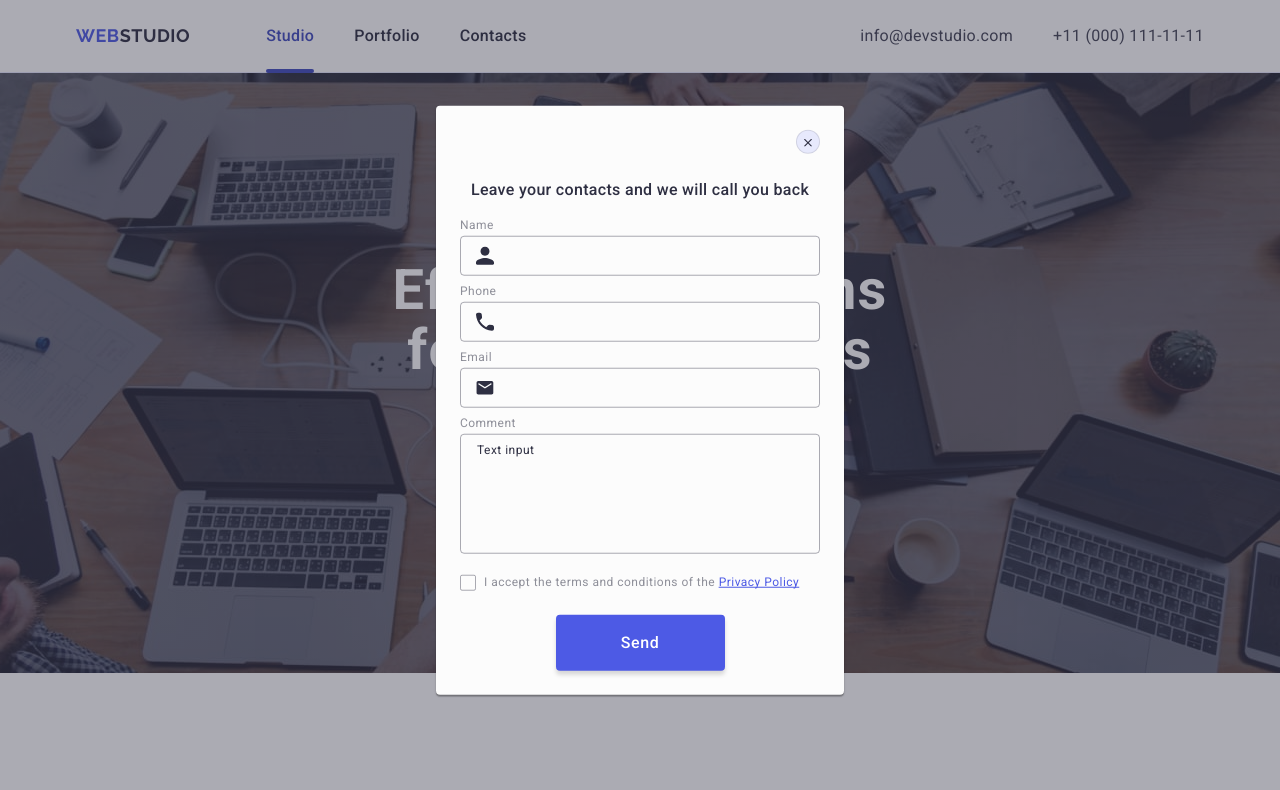
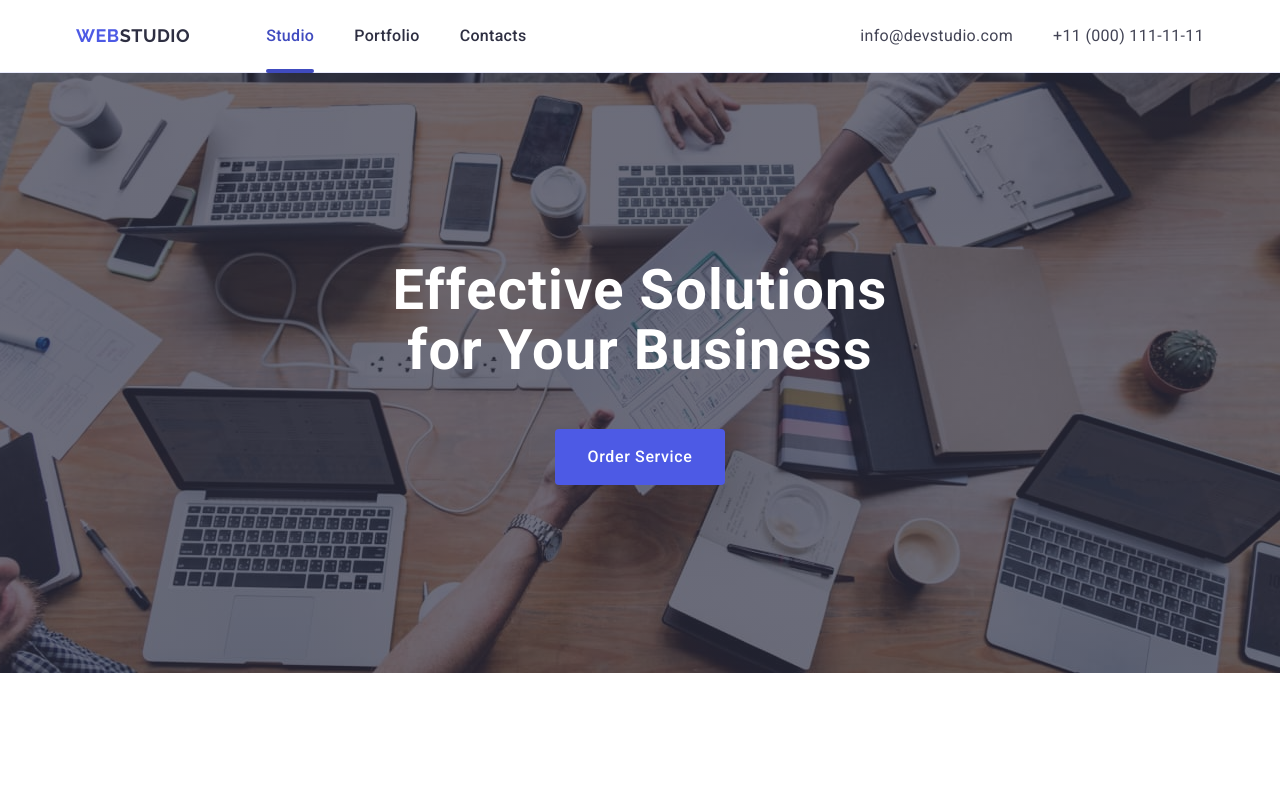
Before and after one commit to KatjaN711/goit-markup-hw-06, a plain HTML site: page index.html in a window 1280 px wide. Shown: the top 790 px of the page. Drawn offline with nearby package versions, Linux system fonts and the light colour scheme.

Commit message:
update2-18-02-25

```diff
--- a/css/styles.css
+++ b/css/styles.css
@@ -345,6 +345,7 @@ button {
   background-repeat: no-repeat;
   background-position: center;
   background-size: cover;
+
   @media screen and (min-resolution: 2x) {
     background-image: linear-gradient(
         rgba(46, 47, 66, 0.7),
@@ -428,6 +429,7 @@ button {
         rgba(46, 47, 66, 0.7)
       ),
       url(../images/bg-hero1.jpg);
+
     @media screen and (min-resolution: 2x) {
       background-image: linear-gradient(
           rgba(46, 47, 66, 0.7),
@@ -1131,7 +1133,6 @@ footer .span-logo {
   color: #8e8f99;
   display: flex;
   align-items: center;
-  flex-shrink: none;
 }
 .modal-check-item {
   width: 16px;
--- a/index.html
+++ b/index.html
@@ -704,7 +704,7 @@
       </div>
     </footer>
     <!-- ========== Modal ============= -->
-    <div class="backdrop is-open">
+    <div class="backdrop">
       <div class="modal">
         <button type="button" class="modal-close">
           <svg class="modal-top-button" width="8" height="8">
```
Also changed, not shown: 2 other files.
